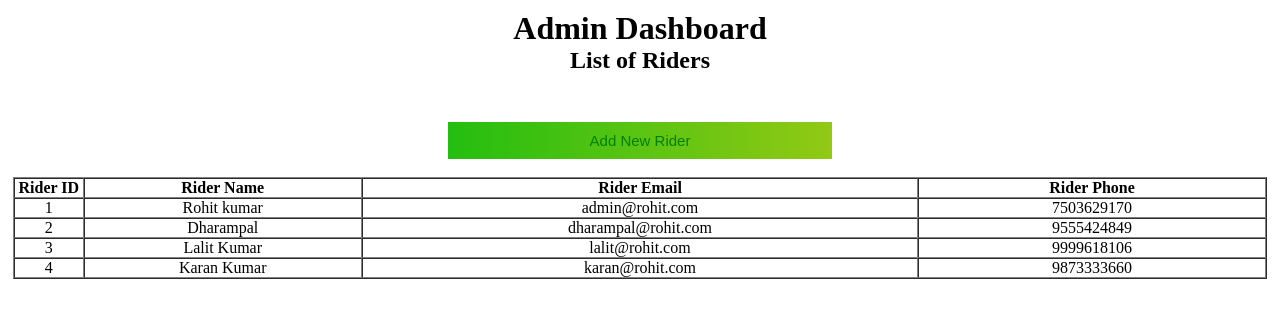
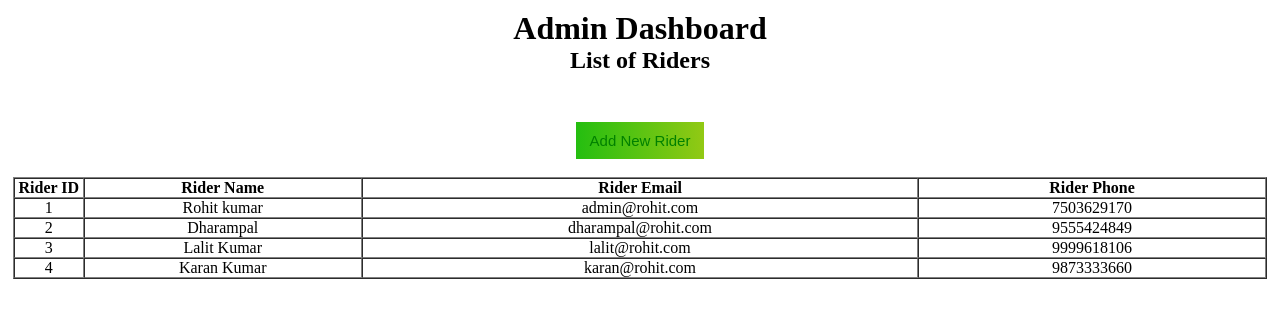
Before and after one commit to pahalwar01/Conveyance-management, a PHP site: page /user_1/admin_dashboard.php in a window 1280 px wide. Shown: the part 108-426 px from the top of the page. Run offline with PHP 8.4, Linux system fonts and the light colour scheme; the visitor is signed in with stand-in values (Sample User, id 1); data comes from the database, SQL or seed files in the repository.

Commit message:
Update admin_dashboard.css

```diff
--- a/user_1/css/admin_dashboard.css
+++ b/user_1/css/admin_dashboard.css
@@ -8,7 +8,7 @@
 
 
 #add_rider_btn{
-    width: 30%;
+    width: 10%;
     padding: 10px;
     border: none;
     font-size: 15px;
```
